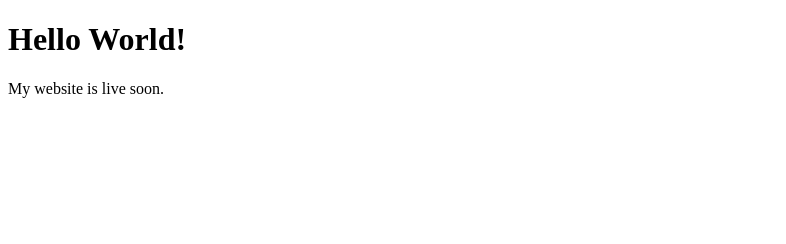
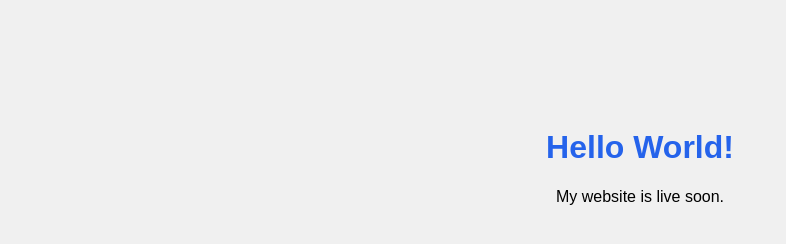
Before and after one commit to memayubumilestari/landing.page, a plain HTML site: page index.html in a window 1280 px wide. Shown: the whole page, without its empty margins (0-786 px from the left). Drawn offline with Linux system fonts and the light colour scheme.

Commit message:
Update style.css

```diff
--- a/css/style.css
+++ b/css/style.css
@@ -1 +1,10 @@
-/* Main stylesheet */
+body {
+    background-color: #f0f0f0;
+    font-family: Arial, sans-serif;
+    text-align: center;
+    padding-top: 100px;
+}
+
+h1 {
+    color: #2563eb;
+}
```
